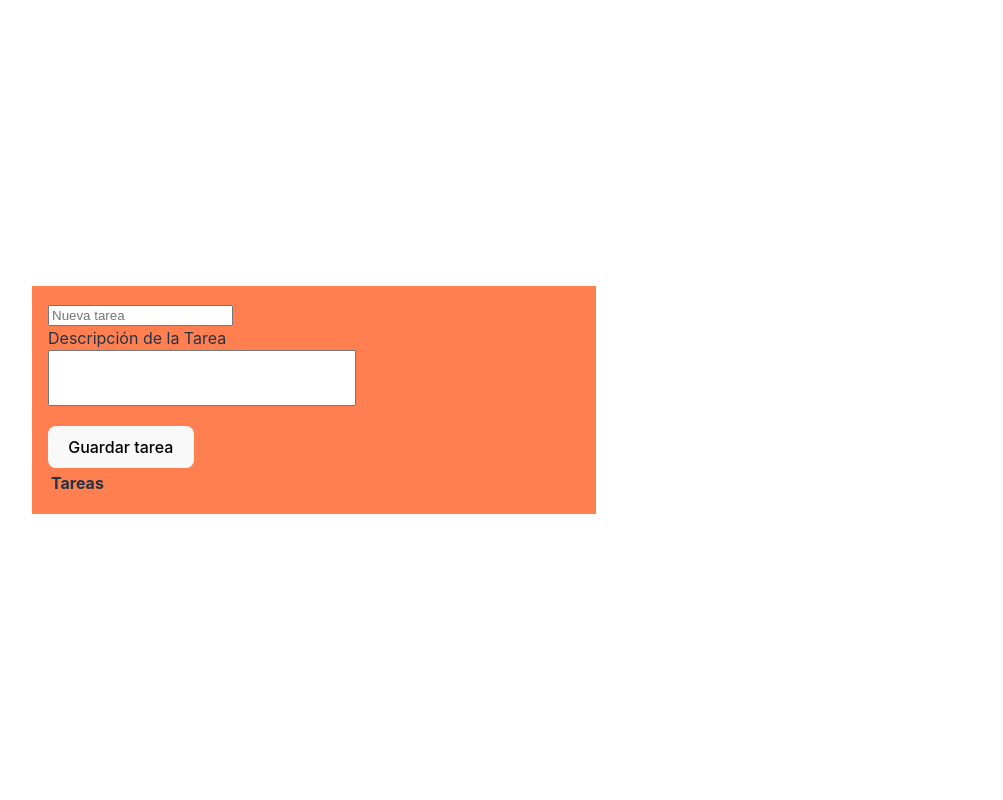
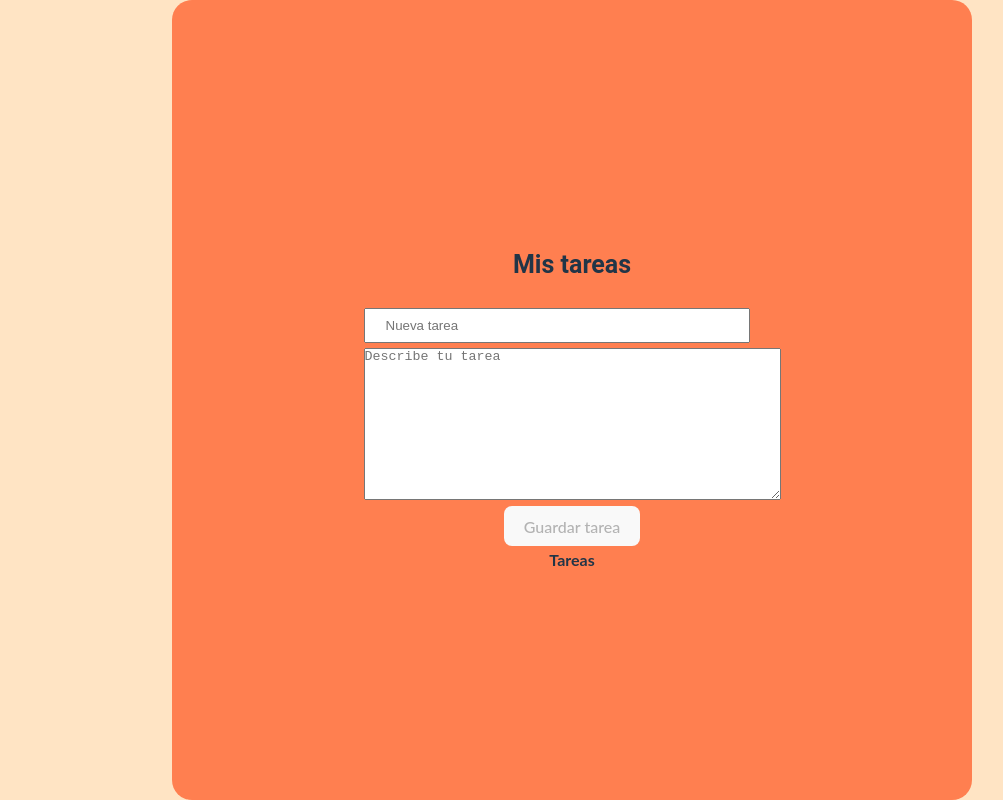
Before and after one commit to angie-moreno/Lista-de-tareas-2, a React (Vite) app: page / in a window 1280 px wide. Shown: the whole page, without its empty margins (68-1071 px from the left). Built offline with nearby package versions, Linux system fonts and the light colour scheme.

Commit message:
editando tarea

```diff
--- a/package.json
+++ b/package.json
@@ -10,7 +10,10 @@
   },
   "dependencies": {
     "react": "^18.2.0",
-    "react-dom": "^18.2.0"
+    "react-dom": "^18.2.0",
+    "react-hook-form": "^7.43.9",
+    "react-icons": "^4.8.0",
+    "uuid": "^9.0.0"
   },
   "devDependencies": {
     "@types/react": "^18.0.28",
--- a/src/App.css
+++ b/src/App.css
@@ -1,22 +1,44 @@
-.App {
+* {
+  padding: 0;
+  margin: 0;
+  box-sizing: border-box;
+}
+html,
+body {
+  padding: 0;
+  margin: 0;
+  background-color: bisque;
+  font-family: Lato, sans-serif;
   justify-content: center;
   align-items: center;
+}
+h2 {
+  font-size: 25px;
+  font-family: Roboto, sans-serif;
+  text-align: center;
+  margin: 20px 0;
+}
+
+.App {
+  display: flex;
+
+  justify-content: center;
+  align-items: center;
+  text-align: center;
   flex-direction: column;
-  margin: 100px;
+  min-height: 100vh;
+  min-width: 100vh;
+
   width: 100%;
   border: 1 px solid black;
+  border-radius: 20px;
   background-color: coral;
-  padding: 1rem;
 }
 .deletebutton {
   height: 30px;
   width: 30px;
 }
-.description {
-  width: 300px;
-  height: 100px;
+.editbutton {
+  min-height: 30px;
+  min-width: 30px;
 }
-.inputdescription {
-  width: 300px;
-  height: 50px;
-}
--- a/src/App.jsx
+++ b/src/App.jsx
@@ -4,18 +4,28 @@ import TaskTable from "./components/TaskTable";
 import { useMyHook } from "./hooks/useMyHook";
 
 function App() {
-  const { taskItems, createNewTask, toggleTask, cleanTasks, cleanSingleTask } =
-    useMyHook();
+  const {
+    taskItems,
+    descItems,
+    createNewTask,
+    toggleTask,
+    cleanTasks,
+    cleanSingleTask,
+    editarTarea,
+  } = useMyHook();
 
   return (
     <div className="App">
+      <h2>Mis tareas</h2>
       <Task createNewTask={createNewTask} />
 
       <TaskTable
         tasks={taskItems}
+        descriptions={descItems}
         toggleTask={toggleTask}
         cleanTasks={cleanTasks}
         cleanSingleTask={cleanSingleTask}
+        editarTarea={editarTarea}
       />
     </div>
   );
--- a/src/components/Task.jsx
+++ b/src/components/Task.jsx
@@ -1,37 +1,54 @@
 import React from "react";
-import { useState } from "react";
+import { useForm } from "react-hook-form";
+import "../hojas-de-estilo/Task.css";
 
 export default function Task({ createNewTask }) {
-  const [newTaskName, setNewTaskName] = useState("");
+  const {
+    register,
+    reset,
+    handleSubmit,
+    formState: { errors, isValid },
+  } = useForm({ mode: "onChange" });
 
-  const handleSubmit = (e) => {
-    e.preventDefault();
+  const onSubmit = (data) => {
+    createNewTask(data.tarea, data.descripcion);
 
-    createNewTask(newTaskName);
-
-    setNewTaskName("");
+    reset();
   };
 
   return (
     <div>
-      <form onSubmit={handleSubmit}>
+      <form onSubmit={handleSubmit(onSubmit)}>
         <div>
           <label>
             <input
+              className="tarea-contenedor "
               type="text"
               placeholder="Nueva tarea"
-              value={newTaskName}
-              onChange={(e) => setNewTaskName(e.target.value)}
+              {...register("tarea", {
+                required: { value: true, message: " tarea es requerida" },
+                minLength: {
+                  value: 3,
+                  message: "La tarea debe tener más de 3 letras",
+                },
+              })}
             />
           </label>
+          <span className="error" role="alert">
+            {errors.tarea && errors.tarea.message}
+          </span>
         </div>
-        <div className="description">
-          <label>
-            Descripción de la Tarea
-            <input className="inputdescription" type="text"></input>
-          </label>
+        <div>
+          <textarea
+            rows="10"
+            cols="50"
+            placeholder="Describe tu tarea"
+            {...register("descripcion")}
+          ></textarea>
         </div>
-        <button>Guardar tarea</button>
+        <button disabled={!isValid} onClick={handleSubmit(onSubmit)}>
+          Guardar tarea
+        </button>
       </form>
     </div>
   );
--- a/src/components/TaskRow.jsx
+++ b/src/components/TaskRow.jsx
@@ -1,15 +1,18 @@
-import React from "react";
+import React, { useState } from "react";
+import { AiFillDelete } from "react-icons/ai";
+import { AiFillEdit } from "react-icons/ai";
 
 export default function TaskRow({
   task,
   toggleTask,
-  cleanTasks,
   cleanSingleTask,
+  editarTarea,
 }) {
+  const [editMode, setEditMode] = useState(false);
+
   return (
     <tr>
       <td>
-        {task.name}
         <input
           type="checkbox"
           checked={task.done}
@@ -18,12 +21,27 @@ export default function TaskRow({
             task.done = !task.done;
           }}
         />
+        {task.name}
+        {task.description}
+
+        {editMode && <input onChange={() => editarTarea(task)} />}
+
         <button
           className="deletebutton"
           onClick={() => cleanSingleTask(task.name)}
         >
-          X
+          <AiFillDelete />
         </button>
+        <button className="editbutton" onClick={() => setEditMode(true)}>
+          <AiFillEdit />
+        </button>
+        {editMode && (
+          <input
+            type="submit"
+            value="Guardar"
+            onClick={() => editarTarea(task)}
+          />
+        )}
       </td>
     </tr>
   );
--- a/src/components/TaskTable.jsx
+++ b/src/components/TaskTable.jsx
@@ -6,6 +6,7 @@ export default function TaskTable({
   toggleTask,
   cleanTasks,
   cleanSingleTask,
+  editarTarea,
 }) {
   return (
     <table>
@@ -18,10 +19,11 @@ export default function TaskTable({
         {tasks.map((task) => (
           <TaskRow
             task={task}
-            key={task.name}
+            key={task.id}
             toggleTask={toggleTask}
             cleanTasks={cleanTasks}
             cleanSingleTask={cleanSingleTask}
+            editarTarea={editarTarea}
           />
         ))}
       </tbody>
--- /dev/null
+++ b/src/hojas-de-estilo/Task.css
@@ -0,0 +1,7 @@
+.tarea-contenedor {
+  width: 386px;
+  min-height: 30px;
+  margin: 5px 0;
+  padding: 8px 15px 8px 20px;
+  display: flex;
+}
--- a/src/hooks/useMyHook.js
+++ b/src/hooks/useMyHook.js
@@ -1,11 +1,29 @@
 import { useState, useEffect } from "react";
+import { v4 as uuidv4 } from "uuid";
 export const useMyHook = () => {
   let data = JSON.parse(localStorage.getItem("tasks"));
   const [taskItems, setTaskItems] = useState(data ? data : []);
 
-  const createNewTask = (taskName) => {
+  const auxiliarTareas = taskItems;
+
+  const editarTarea = (task) => {
+    const indice = taskItems.indexOf(task);
+    taskItems.splice(indice, 0, auxiliarTareas);
+
+    setTaskItems(auxiliarTareas);
+  };
+
+  const createNewTask = (taskName, taskDescription) => {
     if (!taskItems.find((task) => task.name === taskName)) {
-      setTaskItems([...taskItems, { name: taskName, done: false }]);
+      setTaskItems([
+        ...taskItems,
+        {
+          id: uuidv4(),
+          name: taskName,
+          done: false,
+          description: taskDescription,
+        },
+      ]);
     }
   };
 
@@ -32,5 +50,6 @@ export const useMyHook = () => {
     toggleTask,
     cleanTasks,
     cleanSingleTask,
+    editarTarea,
   };
 };
```
Also changed, not shown: 1 other file (tests, documents, lock files or other folders).
